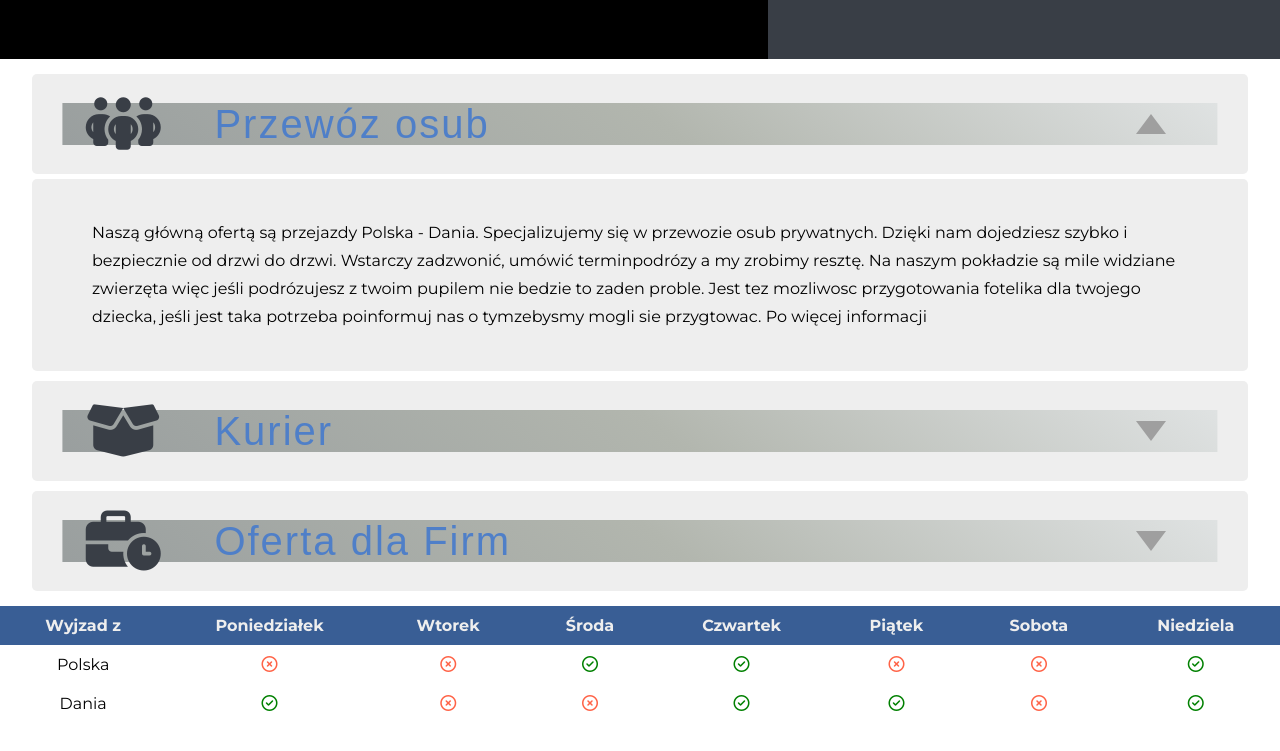
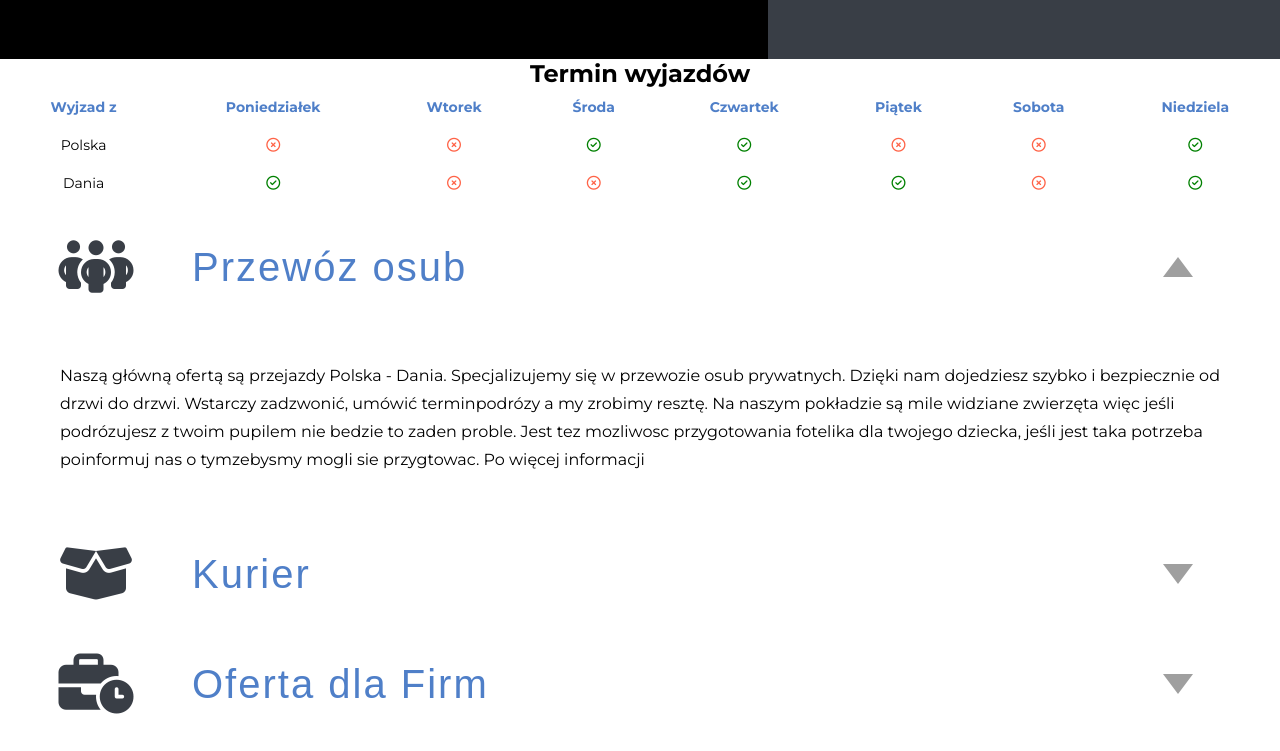
Before and after one commit to PatrykRoskosz/tomtom_transfer, a React (Create React App) app: page /routes in a window 1280 px wide. Shown: the part 341-1092 px from the top of the page. Built offline with nearby package versions, Linux system fonts and the light colour scheme.

Commit message:
work width accordion

```diff
--- a/src/components/collapsible/Accordion.scss
+++ b/src/components/collapsible/Accordion.scss
@@ -13,7 +13,7 @@
 		width: 100%;
 		list-style: none;
 		@media screen and (min-width: map-get(vars.$breakpoints, "medium")) {
-			width: 95%;
+			width: 100%;
 		}
 
 		.accordion-title {
@@ -26,28 +26,29 @@
 			border-radius: 0;
 			border: none;
 			background-color: colors.$light;
-			// background: none;
-			transition: all 0.3s ease-out;
+			background: none;
+			transition: all 0.3s ease-in-out;
 			cursor: pointer;
 			z-index: 10;
+			overflow: hidden;
 			@media screen and (min-width: map-get(vars.$breakpoints, "medium")) {
 				border-radius: 5px;
 			}
 
 
-			.accordion-title-bg{
-				position: absolute;
-				top: 50%;
-				left: 50%;
-				width: 95%;
-				height: 30%;
-				transform: translate(-50%, -50%);
-				background: linear-gradient(39deg, rgba(124,131,131,0.7399334733893557) 0%, rgba(178,182,174,1) 52%, rgba(223,226,226,1) 100%);
-				z-index: 0;
-				@media screen and (min-width: map-get(vars.$breakpoints, "medium")) {
-					height: 42%;
-				}
-			}
+			// .accordion-title-bg{
+			// 	position: absolute;
+			// 	top: 50%;
+			// 	left: 50%;
+			// 	width: 100%;
+			// 	height: 30%;
+			// 	transform: translate(-50%, -50%);
+			// 	background: linear-gradient(39deg, rgba(124,131,131,0.7399334733893557) 0%, rgba(178,182,174,1) 52%, rgba(223,226,226,1) 100%);
+			// 	z-index: 0;
+			// 	@media screen and (min-width: map-get(vars.$breakpoints, "medium")) {
+			// 		height: 42%;
+			// 	}
+			// }
 
 			.accordion-title-img {
 				display: flex;
@@ -99,7 +100,7 @@
 					border-left: 10px solid transparent;
 					border-right: 10px solid transparent;
 					border-bottom: 15px solid colors.$light-200;
-					transition: all 0.2s ease-out;
+					transition: all 0.5s ease-out;
 
 					@media screen and (min-width: map-get(vars.$breakpoints, "medium")) {
 						border-left: 15px solid transparent;
@@ -122,11 +123,11 @@
 			align-items: center;
 			justify-content: center;
 			border-radius: 5px;
-			background-color: colors.$light;
+			// background-color: colors.$light;
 			text-align: left;
 			font-size: 12px;
 			line-height: 28px;
-			transition: all 0.3s ease-out;
+			transition: all 0.3s ease-in-out;
 
 			@media screen and (min-width: map-get(vars.$breakpoints, "medium")) {
 				font-size: 16px;
--- a/src/components/collapsible/AccordionItem.tsx
+++ b/src/components/collapsible/AccordionItem.tsx
@@ -6,7 +6,7 @@ export interface AccordionItemType {
 	title: string;
 	description: string;
 	iconClassName: string;
-	show: boolean;
+
 
 }
 export interface AccordionItemTypeWidthClick {
--- /dev/null
+++ b/src/pages/eventService/EventService.scss
@@ -0,0 +1,5 @@
+.event-service {
+	article {
+		padding: 20px 40px;
+	}
+}
--- a/src/pages/eventService/EventService.tsx
+++ b/src/pages/eventService/EventService.tsx
@@ -1,30 +1,36 @@
-
+import "./EventService.scss";
 
 const EventService = () => {
 	return (
-		<section>
-
-			<h1>Transportowa obsługa eventów</h1>
+		<section className='event-service'>
+			<h1>Transportowa <span>obsługa eventów</span></h1>
+			<article>
+				<h3>
+					Przed Tobą organizacja eventu, imprezy firmowej, wydarzenia sportowego
+					czy wieczoru panieńskiego/kawalerskiego?
+				</h3>
 				<p>
-				Przed Tobą organizacja eventu, imprezy firmowej, wydarzenia sportowego
-				czy wieczoru panieńskiego/kawalerskiego? Zastanawiasz się, jak
-				zaplanować podróż grupową? Zostaw to nam! Oferujemy obsługę transportową
-				eventów na terenie całego kraju. Cechuje nas profesjonalizm, dobra
-				organizacja, auta wysokiej klasy oraz atrakcyjne ceny. Posiadamy w
-				naszej flocie zarówno limuzyny, jak i busy czy minibusy zawsze w
-				pakiecie z profesjonalnym kierowcą. Daj nam znać, jakie są Twoje
-				oczekiwania, a przygotujemy dla Ciebie indywidualną ofertę, która
-				najlepiej spełni Twoje wymagania.{" "}
+					Zastanawiasz się, jak zaplanować podróż grupową? Zostaw to nam!
+					Oferujemy obsługę transportową eventów na terenie całego kraju.
+					Cechuje nas profesjonalizm, dobra organizacja, auta wysokiej klasy
+					oraz atrakcyjne ceny. Posiadamy w naszej flocie zarówno limuzyny, jak
+					i busy czy minibusy zawsze w pakiecie z profesjonalnym kierowcą. Daj
+					nam znać, jakie są Twoje oczekiwania, a przygotujemy dla Ciebie
+					indywidualną ofertę, która najlepiej spełni Twoje wymagania.
 				</p>
+			</article>
+			<article>
 				<p>
 					Każdy z naszych klientów jest inny i każdy ma inne potrzeby. Dlatego w
-				Premium Drivers nie ograniczamy się do jednego typu aut. W zależności od
-				tego, jaką imprezę organizujesz, ilu gości chcesz przewieźć oraz jakie
-				są Twoje potrzeby - dobierzemy dla Ciebie najlepsze rozwiązanie. Możemy
-				zaoferować komfortowy przejazd kilkunastu osób albo podróż autem premium
-				w luksusowych warunkach. Jesteśmy też otwarci na zadania specjalne!
-				Skontaktuj się z nami!
+					Premium Drivers nie ograniczamy się do jednego typu aut. W zależności
+					od tego, jaką imprezę organizujesz, ilu gości chcesz przewieźć oraz
+					jakie są Twoje potrzeby - dobierzemy dla Ciebie najlepsze rozwiązanie.
+					Możemy zaoferować komfortowy przejazd kilkunastu osób albo podróż
+					autem premium w luksusowych warunkach. Jesteśmy też otwarci na zadania
+					specjalne! Skontaktuj się z nami!
 				</p>
+			</article>
+			<article>
 				<p>
 					TRANSFERY LOTNISKOWE Premium Drivers w swojej ofercie posiada m.in.
 					transfery z lotniska, hotelu czy dworca, a także dojazd do Warszawa
@@ -34,29 +40,47 @@ const EventService = () => {
 					przypadku zaistniałej sytuacji, podstawiamy kierowcę odpowiednio
 					wcześniej.
 				</p>
+			</article>
+			<article>
 				<p>
 					OBSŁUGA EVENTÓW & KONFERENCJI Jeśli chodzi o podróże grupowe, Premium
 					Drivers ceniony jest tutaj za profesjonalizm, luksus w przystępnej
-				cenie. Z siedzibą w Warszawie, wykonujemy usługi transportowe na terenie
-				całego kraju. Podziel się z nami swoimi oczekiwaniami, a my postaramy
-				się im sprostać. Zaczynając od imprez sportowych, wieczorów
+					cenie. Z siedzibą w Warszawie, wykonujemy usługi transportowe na
+					terenie całego kraju. Podziel się z nami swoimi oczekiwaniami, a my
+					postaramy się im sprostać. Zaczynając od imprez sportowych, wieczorów
 					panieńskich/kawalerskich, a kończąc na imprezach integracyjnych.{" "}
 				</p>
+			</article>
+
+			<article>
 				<p>
 					ŚLUBY KOMUNIE IMPREZY OKOLICZNOŚCIOWE Podczas przygotowań do tej
 					szczególnej nocy, potrzebujesz przede wszystkim dobrej organizacji.
 					Wykonania w dobrym stylu i w pełnym luksusie. Nasze doświadczenie
-				sprawia, że jesteśmy w stanie dopasować nasze usługi do Twoich potrzeb.
-				Niezależnie od tego czy to będzie 18-stka czy wieczór panieński,
-				gwarantujemy wysoką jakość oraz niezawodność.
+					sprawia, że jesteśmy w stanie dopasować nasze usługi do Twoich
+					potrzeb. Niezależnie od tego czy to będzie 18-stka czy wieczór
+					panieński, gwarantujemy wysoką jakość oraz niezawodność.
 				</p>
-            <p>CONCIERGE Każdy Klient jest dla nas bardzo ważny. Dlatego z myślą o naszym Klientach, w naszej ofercie znajdują się także usługi, polegające na spełnianiu nietypowych życzeń. Dzięki naszemu doświadczeniu i profesjonalnym podejściu do wykonywanych usług, świadczymy usługi, które pozwolą zaoszczędzić naszym Klientom ich cenny czas.
-
+			</article>
+			<article>
+				<p>
+					CONCIERGE Każdy Klient jest dla nas bardzo ważny. Dlatego z myślą o
+					naszym Klientach, w naszej ofercie znajdują się także usługi,
+					polegające na spełnianiu nietypowych życzeń. Dzięki naszemu
+					doświadczeniu i profesjonalnym podejściu do wykonywanych usług,
+					świadczymy usługi, które pozwolą zaoszczędzić naszym Klientom ich
+					cenny czas.
 				</p>
+			</article>
+			<article>
 				<p>
-WYNAJEM
-KIEROWCY Jeśli jedynym autem w jakim dobrze się czujesz jest Twoje własne, to usługa wynajęcia prywatnego szofera będzie właśnie dla Ciebie. Nasi kierowcy gwarantują 100% profesjonalnego podejścia, a o pojazd klienta dbamy jak o Nasz własny. Podaruj sobie odrobinę luksusu i pozwól sobie na prywatnego kierowcę Twojej limuzyny.
+					WYNAJEM KIEROWCY Jeśli jedynym autem w jakim dobrze się czujesz jest
+					Twoje własne, to usługa wynajęcia prywatnego szofera będzie właśnie
+					dla Ciebie. Nasi kierowcy gwarantują 100% profesjonalnego podejścia, a
+					o pojazd klienta dbamy jak o Nasz własny. Podaruj sobie odrobinę
+					luksusu i pozwól sobie na prywatnego kierowcę Twojej limuzyny.
 				</p>
+			</article>
 		</section>
 	);
 };
--- a/src/pages/home/Home.scss
+++ b/src/pages/home/Home.scss
@@ -69,3 +69,7 @@
 		}
 	}
 }
+.fb-page {
+	width: 100%;
+	height: 500px;
+}
--- a/src/pages/home/Home.tsx
+++ b/src/pages/home/Home.tsx
@@ -1,3 +1,4 @@
+import { useEffect } from "react";
 import i18n from "../../i18n";
 import opelLightGrey from "../../images/cars/opelLightGrey.jpg";
 import SmallCard from "../../components/carts/SmallCard/SmallCard";
@@ -5,6 +6,18 @@ import Components from "../../components";
 import "./Home.scss";
 
 const Home = () => {
+	useEffect(() => {
+    const script = document.createElement('script');
+
+    script.src = "https://connect.facebook.net/en_US/sdk.js#xfbml=1&version=v9.0&appId=your-app-id&autoLogAppEvents=1";
+    script.async = true;
+
+    document.body.appendChild(script);
+
+    return () => {
+      document.body.removeChild(script);
+    }
+  }, []);
 	const whyUs = [
 		{
 			id: 1,
@@ -52,6 +65,25 @@ const Home = () => {
 					))}
 				</ul>
 			</section>
+			  <div id="fb-root"></div>
+      <div
+        className="fb-page"
+        data-href="https://www.facebook.com/facebook"
+        data-tabs="timeline"
+        data-width="500"
+        data-height=""
+        data-small-header="false"
+        data-adapt-container-width="true"
+        data-hide-cover="false"
+        data-show-facepile="true"
+      >
+        <blockquote
+          cite="https://www.facebook.com/facebook"
+          className="fb-xfbml-parse-ignore"
+        >
+          <a href="https://www.facebook.com/facebook">Your Page</a>
+        </blockquote>
+      </div>
 		</section>
 	);
 };
--- a/src/pages/routesPage/RoutesPage.scss
+++ b/src/pages/routesPage/RoutesPage.scss
@@ -79,11 +79,17 @@
 		width: 100%;
 		th,
 		td {
-			padding: 10px 30px;
+			padding: 5px 0px;
+			font-size: 8px;
+			@media screen and (min-width: map-get(vars.$breakpoints, "medium")) {
+				padding: 10px 20px;
+				font-size: 14px;
+			}
+
 		}
 		th {
-			background: colors.$primary-100;
-			color: colors.$light;
+			// background: colors.$light;
+			color: colors.$primary-200;
 		}
 		td {
 			text-align: center;
--- a/src/pages/routesPage/RoutesPage.tsx
+++ b/src/pages/routesPage/RoutesPage.tsx
@@ -12,7 +12,6 @@ const ofertss = [
 		description:
 			"Naszą główną ofertą są przejazdy Polska - Dania. Specjalizujemy się w przewozie osub prywatnych. Dzięki nam dojedziesz szybko i bezpiecznie od drzwi do drzwi. Wstarczy zadzwonić, umówić terminpodrózy a my zrobimy resztę. Na naszym pokładzie są mile widziane zwierzęta więc jeśli podrózujesz z twoim pupilem nie bedzie to zaden proble. Jest tez mozliwosc przygotowania fotelika dla twojego dziecka, jeśli jest taka potrzeba poinformuj nas o tymzebysmy mogli sie przygtowac. Po więcej informacji",
 		iconClassName: "fa-solid fa-people-group",
-		show: false,
 	},
 	{
 		id: 2,
@@ -20,7 +19,6 @@ const ofertss = [
 		description:
 			"Świadczymy równiesz usługi kurjerskie Polska - Copenhaga. Jeśli chcesz wysłać paczke sprawdź naszą trasę ponizej jesli towja lokalizacja jest po drodze",
 		iconClassName: "fa-solid fa-box-open",
-		show: false,
 	},
 	{
 		id: 3,
@@ -28,44 +26,14 @@ const ofertss = [
 		description:
 			"W naszej ofercie mamy takeze coś dla firm. Jeśli szukasz transportu dla twojego zespołu to bardzo dobrze trafiłeś. Moe to być jedno razywy przejzad lub stała współpraca. by ustalić szczegóły",
 		iconClassName: "fa-solid fa-business-time",
-		show: false,
-	},
-];
-
-const oferss = [
-	{
-		id: 1,
-		title: "Przewóz osub",
-		text: "Naszą główną ofertą są przejazdy Polska - Dania. Specjalizujemy się w przewozie osub prywatnych. Dzięki nam dojedziesz szybko i bezpiecznie od drzwi do drzwi. Wstarczy zadzwonić, umówić terminpodrózy a my zrobimy resztę. Na naszym pokładzie są mile widziane zwierzęta więc jeśli podrózujesz z twoim pupilem nie bedzie to zaden proble. Jest tez mozliwosc przygotowania fotelika dla twojego dziecka, jeśli jest taka potrzeba poinformuj nas o tymzebysmy mogli sie przygtowac. Po więcej informacji",
-		imgSrc: carton,
-		imgAlt: "Renault Trafic",
-		items: [
-			{ type: "Liczba miejsc: ", value: "9" },
-			{ type: "Klimatyzacja", value: "tak" },
-		],
-	},
-	{
-		id: 2,
-		title: "Kurier",
-		text: "Świadczymy równiesz usługi kurjerskie Polska - Copenhaga. Jeśli chcesz wysłać paczke sprawdź naszą trasę ponizej jesli towja lokalizacja jest po drodze",
-		imgSrc: carton,
-		imgAlt: "Renault Trafic",
-		items: [{ type: "max waga: ", value: "100 kg" }],
-	},
-	{
-		id: 3,
-		title: "Oferta dla Firm",
-		text: "W naszej ofercie mamy takeze coś dla firm. Jeśli szukasz transportu dla twojego zespołu to bardzo dobrze trafiłeś. Moe to być jedno razywy przejzad lub stała współpraca. by ustalić szczegóły",
-		imgSrc: team,
-		imgAlt: "Renault Trafic",
-		items: [{ type: "Liczba osób: ", value: "24" }],
 	},
 ];
 
 const RoutesPage = () => {
 	return (
 		<section className='routes-section'>
-			<Components.Accordion items={ofertss} />
+			<h1>Termin wyjazdów</h1>
+
 			<table>
 				<thead>
 					<th>Wyjzad z</th>
@@ -128,55 +96,9 @@ const RoutesPage = () => {
 					</tr>
 				</tbody>
 			</table>
-			{/* <h1>Polska - Dania</h1>
+			<Components.Accordion items={ofertss} />
 
-			<div className='routes-hero-img'>
-				<div className='pl-img'></div>
-				<div className='dk-img'></div>
-			</div> */}
-			{oferss.map(item => (
-				<Components.CartSidePhoto
-					key={item.id}
-					id={item.id}
-					title={item.title}
-					text={item.text}
-					imgSrc={item.imgSrc}
-					imgAlt={item.imgAlt}
-					items={item.items}
-				/>
-			))}
-			{/* <section className='route-section-description'>
-				<div className='one'>
-					<h1>Jedź z nami</h1>
-					<p>
-						Naszą główną ofertą są przejazdy Polska - Dania. Specjalizujemy się
-						w przewozie osub prywatnych. Dzięki nam dojedziesz szybko i
-						bezpiecznie od drzwi do drzwi. Wstarczy zadzwonić, umówić termin
-						podrózy a my zrobimy resztę. Na naszym pokładzie są mile widziane
-						zwierzęta więc jeśli podrózujesz z twoim pupilem nie bedzie to zaden
-						proble. Jest tez mozliwosc przygotowania fotelika dla twojego
-						dziecka, jeśli jest taka potrzeba poinformuj nas o tymzebysmy mogli
-						sie przygtowac. Po więcej informacji
-						<a href=''> Zadzwoń do nas! +48 000-000-000</a>
-					</p>
-					<p>
-						Świadczymy równiesz usługi kurjerskie Polska - Copenhaga. Jeśli
-						chcesz wysłać paczke sprawdź naszą trasę ponizej jesli towja
-						lokalizacja jest po drodze{" "}
-						<a href=''> Zadzwoń do nas! +48 000-000-000</a> ustalimy szczeguły.
-					</p>
-				</div>
-				<div className='two'></div>
-				<div className='three'></div>
-				<div className='four'>
-					<p>
-						W naszej ofercie mamy takeze coś dla firm. Jeśli szukasz transportu
-						dla twojego zespołu to bardzo dobrze trafiłeś. Moe to być jedno
-						razywy przejzad lub stała współpraca. by ustalić szczegóły
-						<a href=''> Zadzwoń do nas! +48 000-000-000</a>
-					</p>
-				</div>
-			</section> */}
+			<h1>Termin wyjazdów</h1>
 
 			<div className='the-course-of-the-route-wrapper'>
 				<div className='the-course-of-the-route'>
```
Lines whose indentation alone changed are shown as unchanged.
